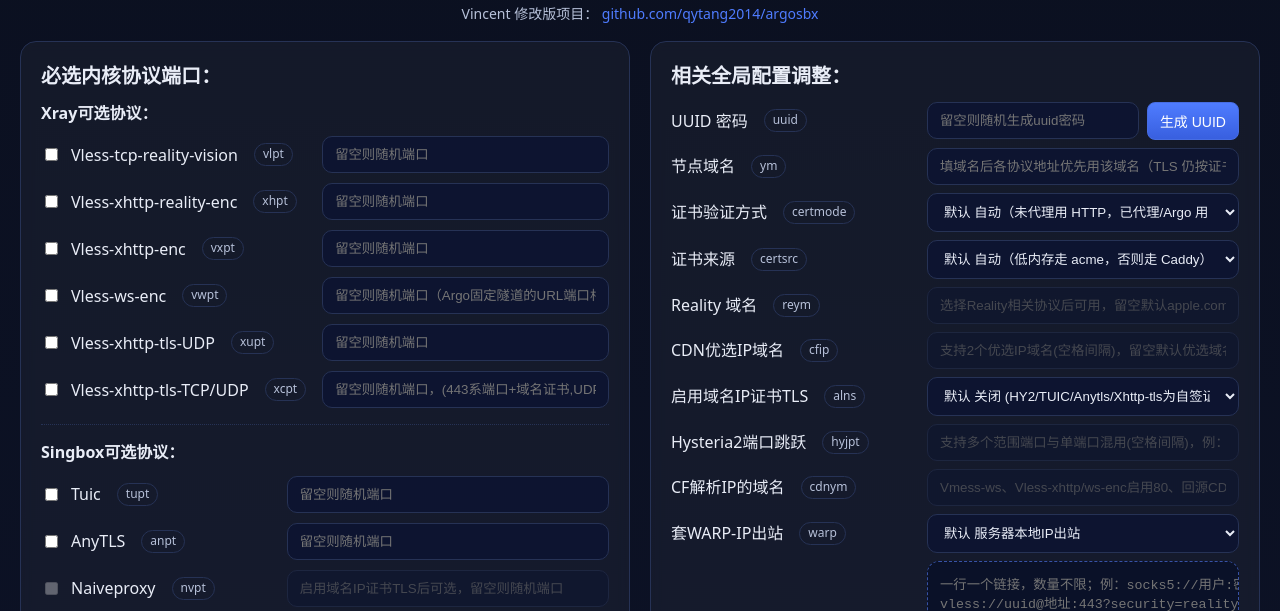
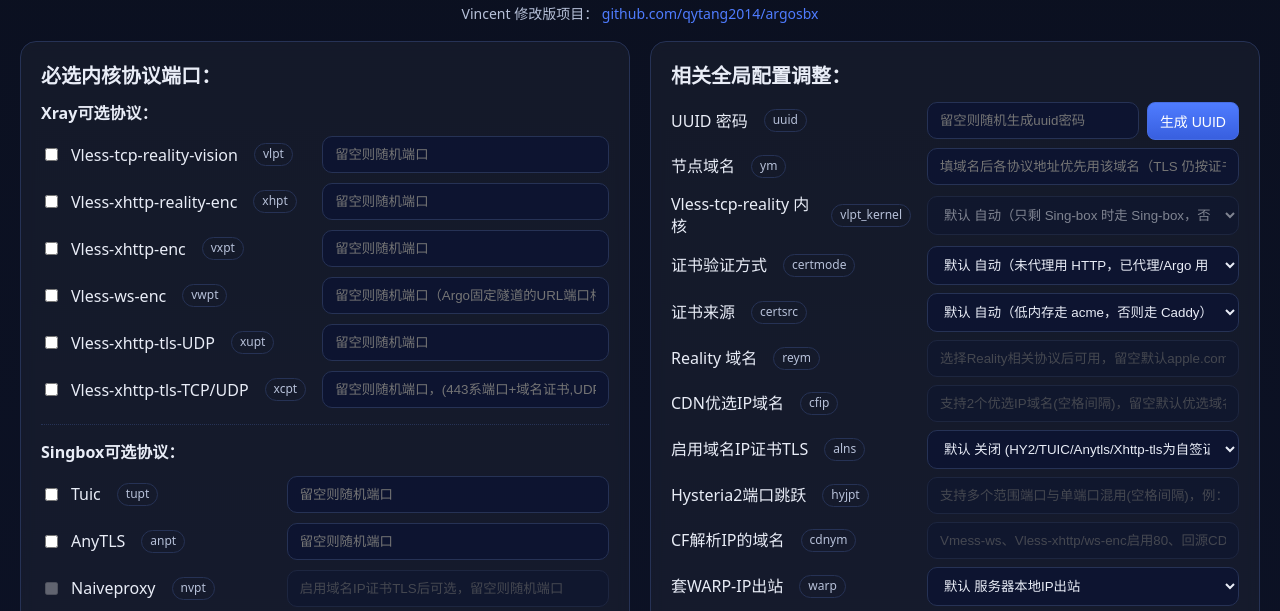
Before and after one commit to qytang2014/argosbx, a plain HTML site: page index.html in a window 1280 px wide. Shown: the part 110-721 px from the top of the page. Drawn offline with Linux system fonts and the light colour scheme.

Commit message:
vlpt 双支持：自动单内核，默认迁移，除非明确选 Xray

```diff
--- a/index.html
+++ b/index.html
@@ -439,6 +439,13 @@
           </div>
         </div>
         <div class="row"><label>节点域名 <span class="pill">ym</span></label><input id="ym" type="text" placeholder="填域名后各协议地址优先用该域名（TLS 仍按证书就绪切换，Reality SNI 仍用 reym），留空则用 IP"/></div>
+        <div class="row"><label>Vless-tcp-reality 内核 <span class="pill">vlpt_kernel</span></label>
+          <select id="vlpt_kernel">
+            <option value="">默认 自动（只剩 Sing-box 时走 Sing-box，否则 Xray；旧安装下次更新即迁移，链接会变）</option>
+            <option value="xray">强制 Xray（明确选 Xray 时不迁移，旧链接保留）</option>
+            <option value="sb">强制 Sing-box</option>
+          </select>
+        </div>
         <div class="row"><label>证书验证方式 <span class="pill">certmode</span></label>
           <select id="certmode">
             <option value="">默认 自动（未代理用 HTTP，已代理/Argo 用 DNS）</option>
@@ -587,7 +594,7 @@
   const CURL = 'bash <(curl -Ls https://raw.githubusercontent.com/qytang2014/argosbx/main/argosbx.sh)';
   const WGET = 'bash <(wget -qO- https://raw.githubusercontent.com/qytang2014/argosbx/main/argosbx.sh)';
   const protoKeys = ['sopt','vmpt','vlpt','xhpt','vxpt','vwpt','xupt','xcpt','hypt','tupt','nvpt','anpt','arpt','sspt'];
-  const optIds = ['warp','ippz','uuid','ym','certsrc','certmode','reym','cfip','alns','hyjpt','cdnym','name', 'oap', 'sub', 'subid', 'subpt', 'egress_nodes', 'egress_bind', 'egress_rules', 'egress_add'];
+  const optIds = ['warp','ippz','uuid','ym','certsrc','certmode','reym','cfip','alns','hyjpt','cdnym','name', 'oap', 'sub', 'subid', 'subpt', 'egress_nodes', 'egress_bind', 'egress_rules', 'egress_add', 'vlpt_kernel'];
 
   const argoSelect = document.getElementById('argoSelect');
   const agn = document.getElementById('agn');
@@ -677,6 +684,7 @@
     document.getElementById('ym').value = '';
     document.getElementById('certmode').value = '';
     document.getElementById('certsrc').value = '';
+    document.getElementById('vlpt_kernel').value = '';
     document.getElementById('reym').value = '';
     document.getElementById('cfip').value = '';
     document.getElementById('alns').value = '';
@@ -701,6 +709,11 @@
       const isRealityEnabled = vlessTcpRealityCheckbox.checked || vlessXhttpRealityCheckbox.checked || anyRealityCheckbox.checked;
       reymInput.disabled = !isRealityEnabled;
       if (!isRealityEnabled) reymInput.value = '';
+      const vlptKernelSelect = document.getElementById('vlpt_kernel');
+      if (vlptKernelSelect) {
+        vlptKernelSelect.disabled = !vlessTcpRealityCheckbox.checked;
+        if (!vlessTcpRealityCheckbox.checked) vlptKernelSelect.value = '';
+      }
 
       const isAlnsEnabled = alnsSelect.value === 'y';
       nvptCheckbox.disabled = !isAlnsEnabled;
@@ -833,7 +846,7 @@
     const keys = Object.keys(m);
     const ordered = [];
     protoKeys.forEach(k => { if (keys.includes(k)) ordered.push(k); });
-    ['warp', 'uuid', 'ym', 'certsrc', 'certmode', 'reym', 'cfip', 'alns', 'hyjpt', 'cdnym', 'name', 'ippz', 'sub', 'subid', 'subpt', 'egress_nodes', 'egress_bind', 'egress_rules', 'egress_add'].forEach(k => { if (keys.includes(k)) ordered.push(k); });
+    ['warp', 'uuid', 'ym', 'certsrc', 'certmode', 'vlpt_kernel', 'reym', 'cfip', 'alns', 'hyjpt', 'cdnym', 'name', 'ippz', 'sub', 'subid', 'subpt', 'egress_nodes', 'egress_bind', 'egress_rules', 'egress_add'].forEach(k => { if (keys.includes(k)) ordered.push(k); });
     if (keys.includes('argo')) ordered.push('argo');
     if (keys.includes('agn')) ordered.push('agn');
     if (keys.includes('agk')) ordered.push('agk');
```
Also changed, not shown: modules/index-cert.html (+7 -0 lines), 9 other files.
